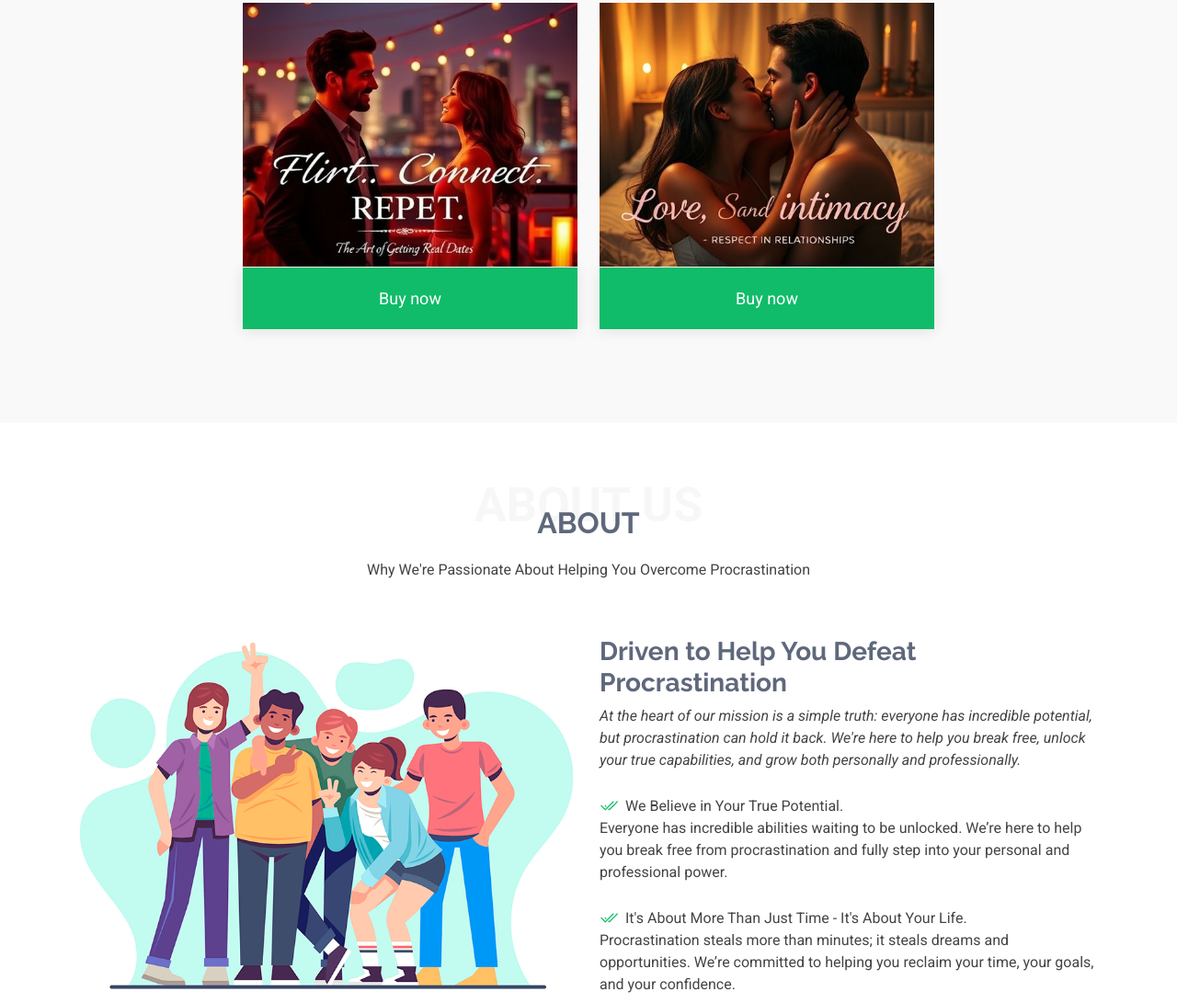
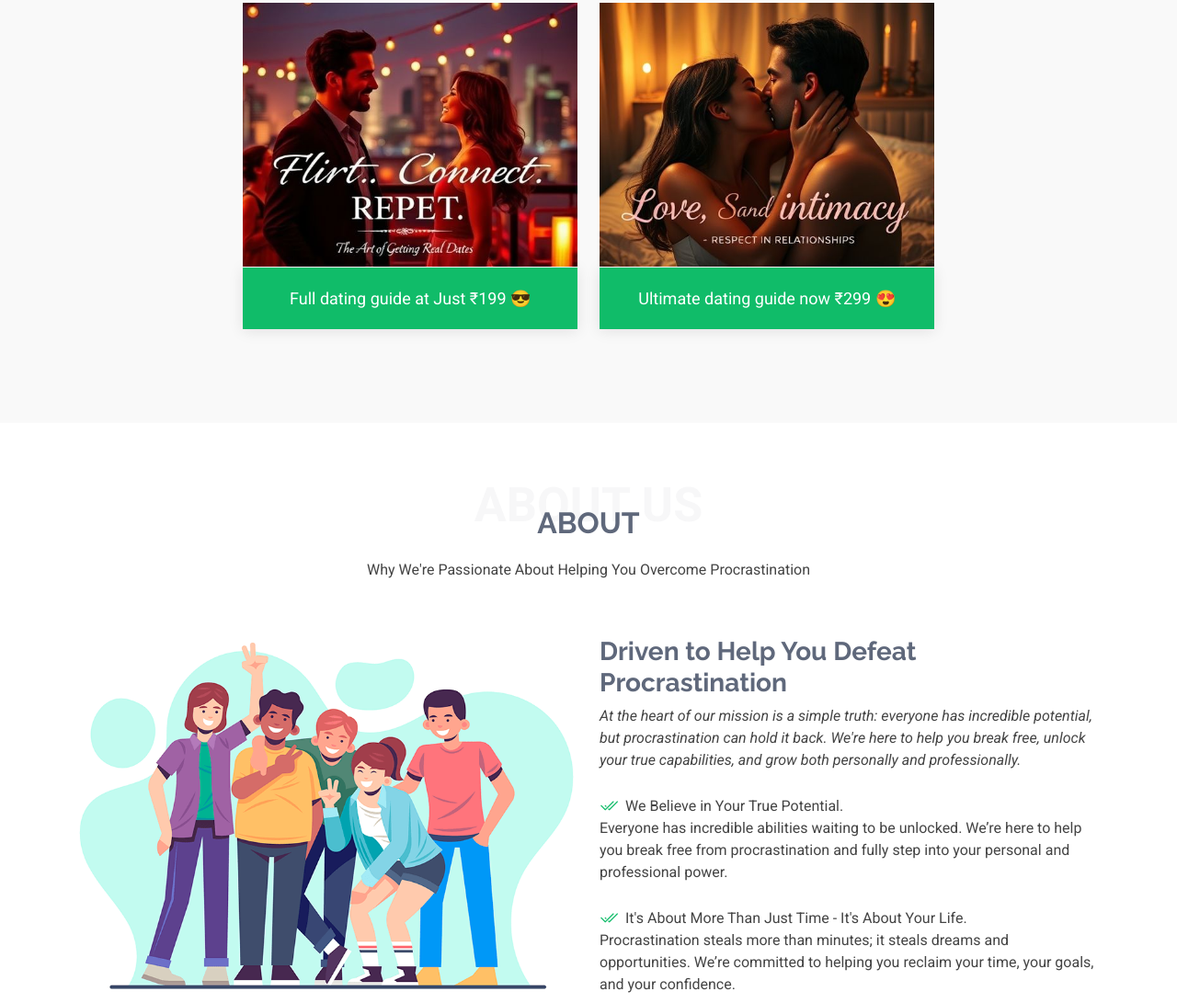
Before and after one commit to geekhiren/corenovax-app, a plain HTML site: page index.html in a window 1280 px wide. Shown: the part 1026-2117 px from the top of the page at 92% size. Drawn offline with Linux system fonts and the light colour scheme.

Commit message:
update buy now text

```diff
--- a/assets/css/main.css
+++ b/assets/css/main.css
@@ -1437,6 +1437,13 @@ section,
   text-align: center;
   font-size: large;
 }
+.sale-price {
+  animation: blink 1s infinite;
+}
+@keyframes blink {
+  0%, 100% { opacity: 1; }
+  50% { opacity: 0; }
+}
 
 .team .member h4 {
   font-weight: 700;
--- a/index.html
+++ b/index.html
@@ -86,13 +86,14 @@
 
       <div class="team section container" id="team">
         <div class="row gy-5" data-aos="fade-up">
-          <div id="first-pdf" class="col-lg-4 col-md-6 aos-init aos-animate offset-lg-2" data-aos="fade-up" data-aos-delay="100">
+          <div id="first-pdf" class="col-lg-4 col-md-6 aos-init aos-animate offset-lg-2" data-aos="fade-up"
+            data-aos-delay="100">
             <div class="member">
               <div class="pic">
                 <img src="assets/img/199-pdf.jpg" class="img-fluid" alt="" />
               </div>
               <a href="pdf-1.html">
-                <div class="member-info">Buy now</div>
+                <div class="member-info">Full dating guide at Just ₹<label class="sale-price">199</label> 😎</div>
               </a>
             </div>
           </div>
@@ -102,7 +103,7 @@
                 <img src="assets/img/299-pdf.jpg" class="img-fluid" alt="" />
               </div>
               <a href="pdf-2.html">
-                <div class="member-info">Buy now</div>
+                <div class="member-info">Ultimate dating guide now ₹<label class="sale-price">299</label> 😍</div>
               </a>
             </div>
           </div>
```
